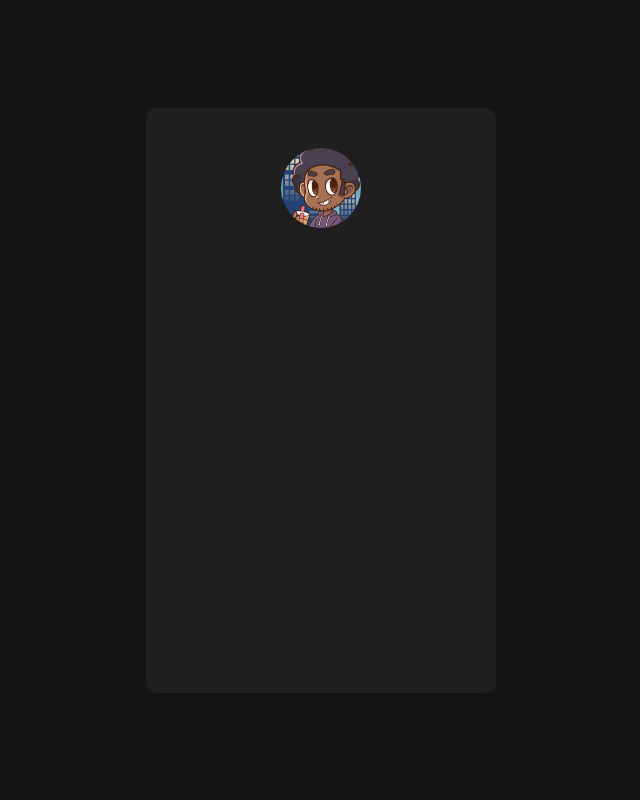
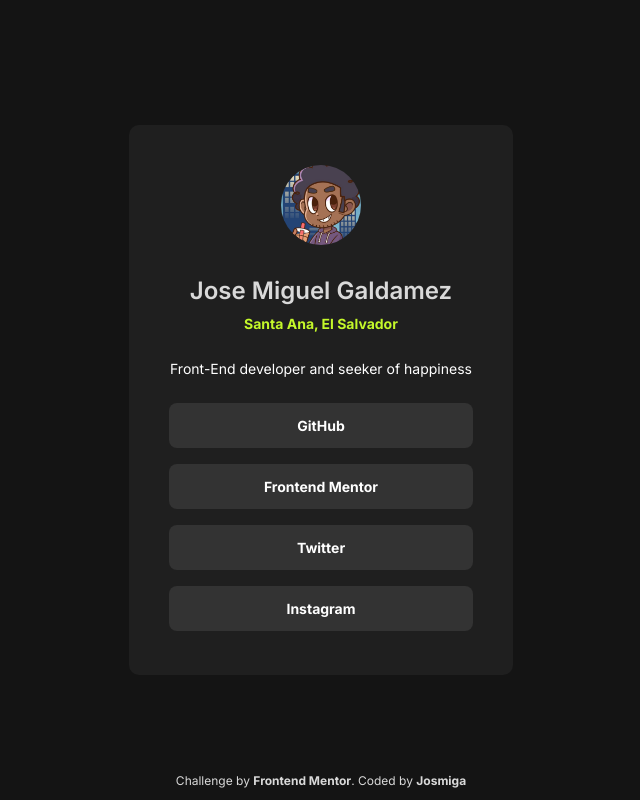
Before and after one commit to Josmiga/social-links-profile-main, a plain HTML site: page index.html in a window 1280 px wide. Shown: the whole page, without its empty margins (319-959 px from the left). Drawn offline with Linux system fonts and the light colour scheme.

Commit message:
feat: actualizacion del proyecto

```diff
--- a/index.html
+++ b/index.html
@@ -3,14 +3,63 @@
   <head>
     <meta charset="UTF-8" />
     <meta name="viewport" content="width=device-width, initial-scale=1.0" />
-    <link rel="stylesheet" href="./style.css">
+    <link rel="stylesheet" href="./style.css" />
+    <link rel="preconnect" href="https://fonts.googleapis.com" />
+    <link rel="preconnect" href="https://fonts.gstatic.com" crossorigin />
+    <link
+      href="https://fonts.googleapis.com/css2?family=Inter:wght@100..900&display=swap"
+      rel="stylesheet"
+    />
     <title>Document</title>
   </head>
   <body>
     <main>
       <div class="main-card">
-        <img src="./assets/images/avatar-josmiga.jpg" alt="" class="card-img">
+        <div class="main-card--image">
+          <img
+            src="./assets/images/avatar-josmiga.jpg"
+            alt=""
+            class="card-img"
+          />
+        </div>
+        <div class="main-card--name_information">
+          <h1>Jose Miguel Galdamez</h1>
+          <h2>Santa Ana, El Salvador</h2>
+          <p>Front-End developer and seeker of happiness</p>
+        </div>
+        <div class="main-card--buttons">
+          <a
+            href="https://github.com/Josmiga"
+            target="_blank"
+          >
+            GitHub</a
+          >
+          <a
+            href="https://www.frontendmentor.io/profile/Josmiga"
+            target="_blank"
+          >
+            Frontend Mentor</a
+          >
+          <a
+            href="https://x.com/josmigga"
+            target="_blank"
+          >
+            Twitter</a
+          >
+          <a
+            href="https://www.instagram.com/jose_miguel_galdamez/"
+            target="_blank"
+          >
+            Instagram</a
+          >
+        </div>
       </div>
     </main>
+    <footer class="first-footer">
+      Challenge by
+      <a href="https://www.frontendmentor.io/?ref=challenge" target="_blank">
+        Frontend Mentor</a
+      >. Coded by <a href="https://github.com/Josmiga" target="_blank">Josmiga</a>
+    </footer>
   </body>
 </html>
--- a/style.css
+++ b/style.css
@@ -1,3 +1,7 @@
+:root{
+    --font_family: "Inter", sans-serif;
+}
+
 *{
     box-sizing: border-box;
     padding: 0;
@@ -13,12 +17,13 @@ html, body{
 }
 
 .main-card{
-    width: 350px;
-    height: 585px;
-    display: flex;
-    justify-content: center;
+    width: 384px;
+    height: 550px;
     background-color: #1f1f1f;
     border-radius: 10px;
+    display: flex;
+    flex-direction: column;
+    align-items: center;
 }
 
 .card-img{
@@ -27,3 +32,77 @@ html, body{
     border-radius: 50%;
     margin-top: 40px;
 }
+
+.main-card--name_information{
+    display: flex;
+    flex-direction: column;
+    align-items: center;
+}
+
+h1{
+    color: #D9D9D9;
+    font-family: var(--font_family);
+    font-size: 24px;
+    font-weight: 600;
+    padding-top: 24px;
+    line-height: 36px;
+}
+
+h2{
+    color: #C4F82A;
+    font-family: var(--font_family);
+    font-size: 14px;
+    font-weight: 700;
+    line-height: 21px;
+    padding-top: 4px;
+}
+
+p{
+    color: #FFFF;
+    font-family: var(--font_family);
+    font-size: 14px;
+    font-weight: 400;
+    line-height: 21px;
+    padding-top: 24px;
+}
+
+.main-card--buttons{
+    width: 304px;
+    padding-top: 24px;
+}
+
+.main-card--buttons a{
+    display: flex;
+    align-items: center;
+    justify-content: center;
+    height: 45px;
+    background-color: #333333;
+    border-radius: 8px;
+    color: white;
+    text-decoration: none;
+    font-size: 14px;
+    font-family: var(--font_family);
+    font-weight: 700;
+    line-height: 21px;
+    transition: background-color 0.3s ease;
+    margin-bottom: 16px;
+}
+
+.main-card--buttons a:hover{
+    background-color: #C4F82A;
+    color: #141414;
+}
+
+.first-footer{
+    font-family: var(--font_family);
+    font-size: 12px;
+    color: #D9D9D9;
+    position: absolute;
+    bottom: 12px;
+}
+
+.first-footer a {
+    text-decoration: none;
+    color: #D9D9D9;
+    font-weight: 700;
+}
```
Also changed, not shown: assets/images/screenshot_readme.png (added), image-1.png (added), image.png (added), 1 other file.
